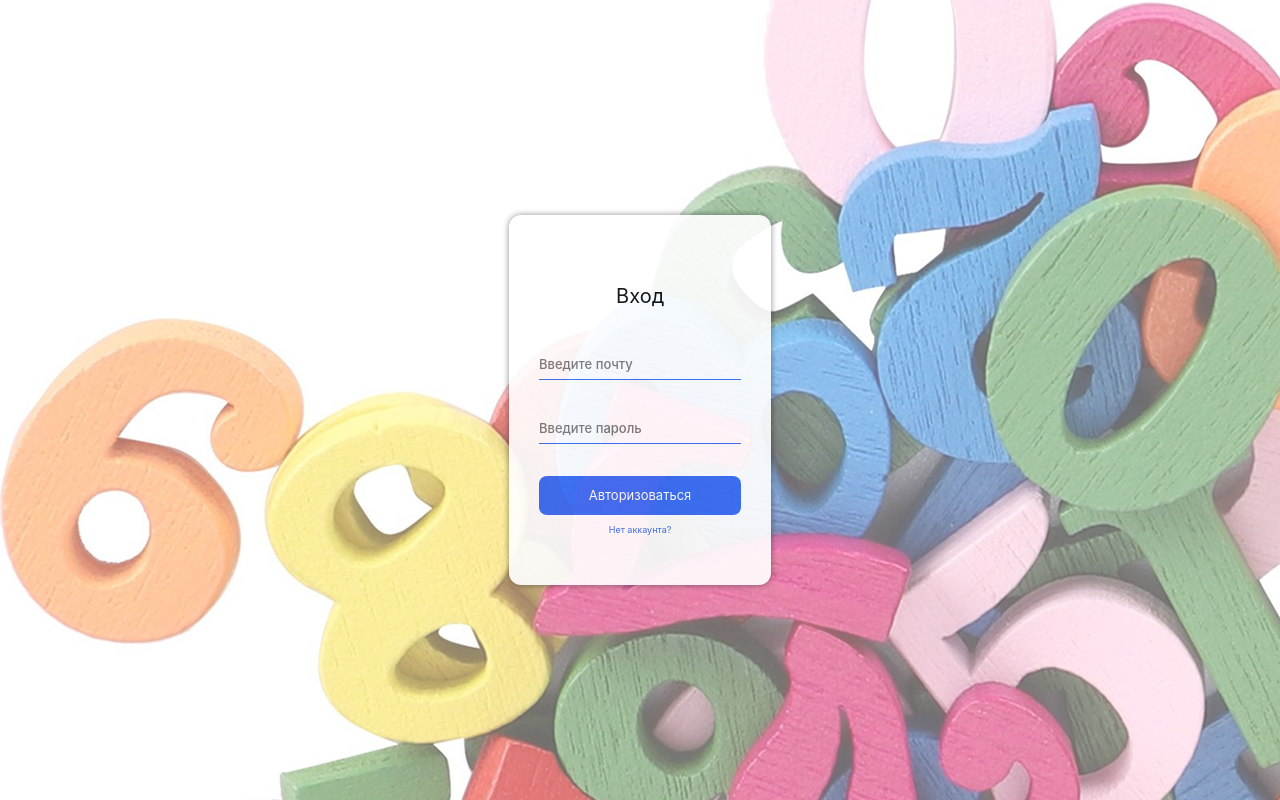
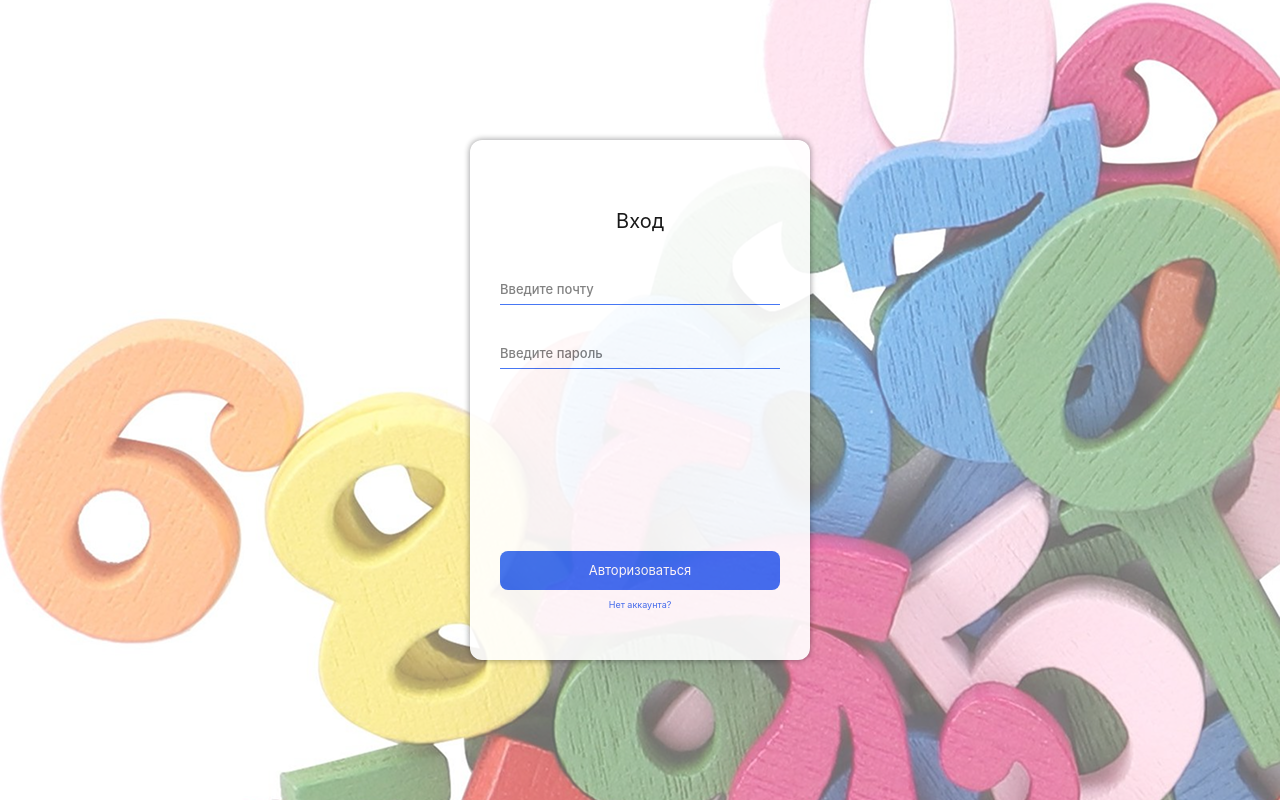
Before and after one commit to krylovis/yandex-praktikum-react-sudoku, a React (Vite) app in the folder packages/client/: page /login in a window 1280 px wide. Built offline with nearby package versions, Linux system fonts and the light colour scheme.

Commit message:
fix mainForm style

```diff
--- a/packages/client/src/components/main-form/MainForm.module.scss
+++ b/packages/client/src/components/main-form/MainForm.module.scss
@@ -1,9 +1,11 @@
 .mainForm {
-  color: black;
+  box-sizing: border-box;
+  width: 340px;
+  color: $black;
   padding: 70px 30px 50px;
   box-shadow: 0 0 6px 0 rgb(12, 12, 13, 50%);
   border-radius: 12px;
-  background-color: white;
+  background-color: $white;
   opacity: .9;
 
   &__title {
@@ -23,5 +25,6 @@
     flex-direction: column;
     align-items: center;
     gap: 10px;
+    padding-top: 150px;
   }
 }
```
